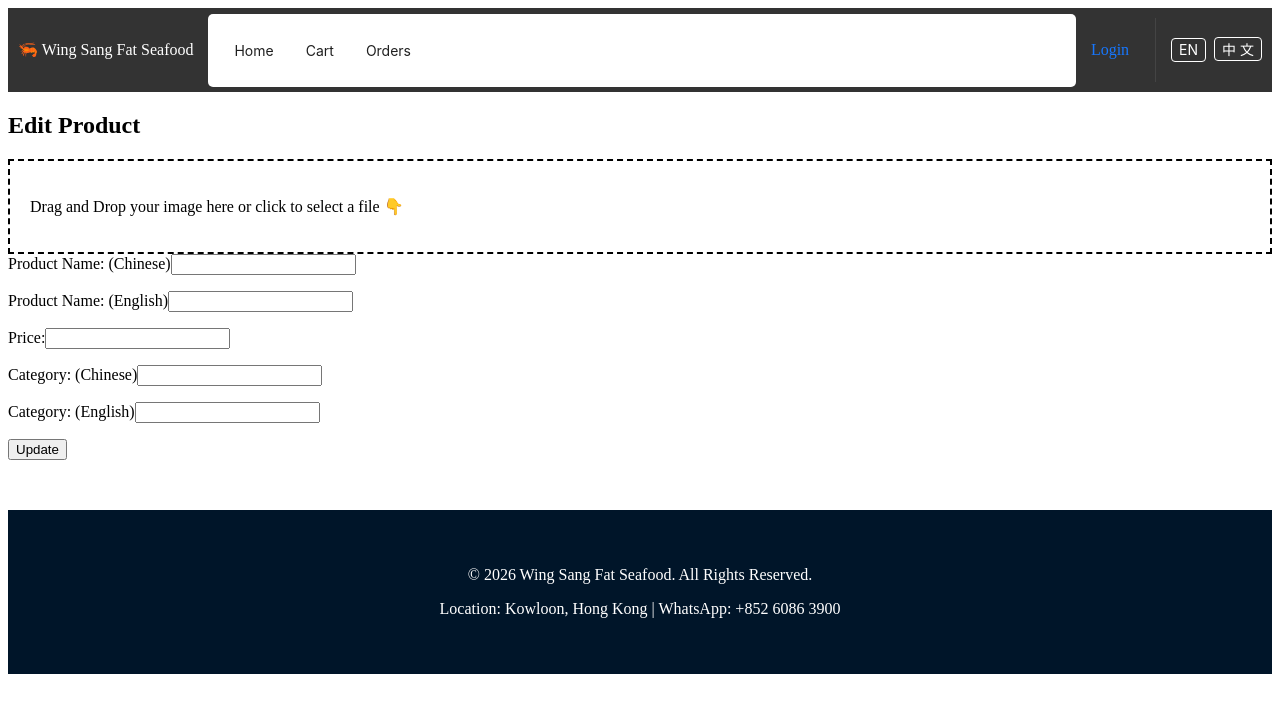
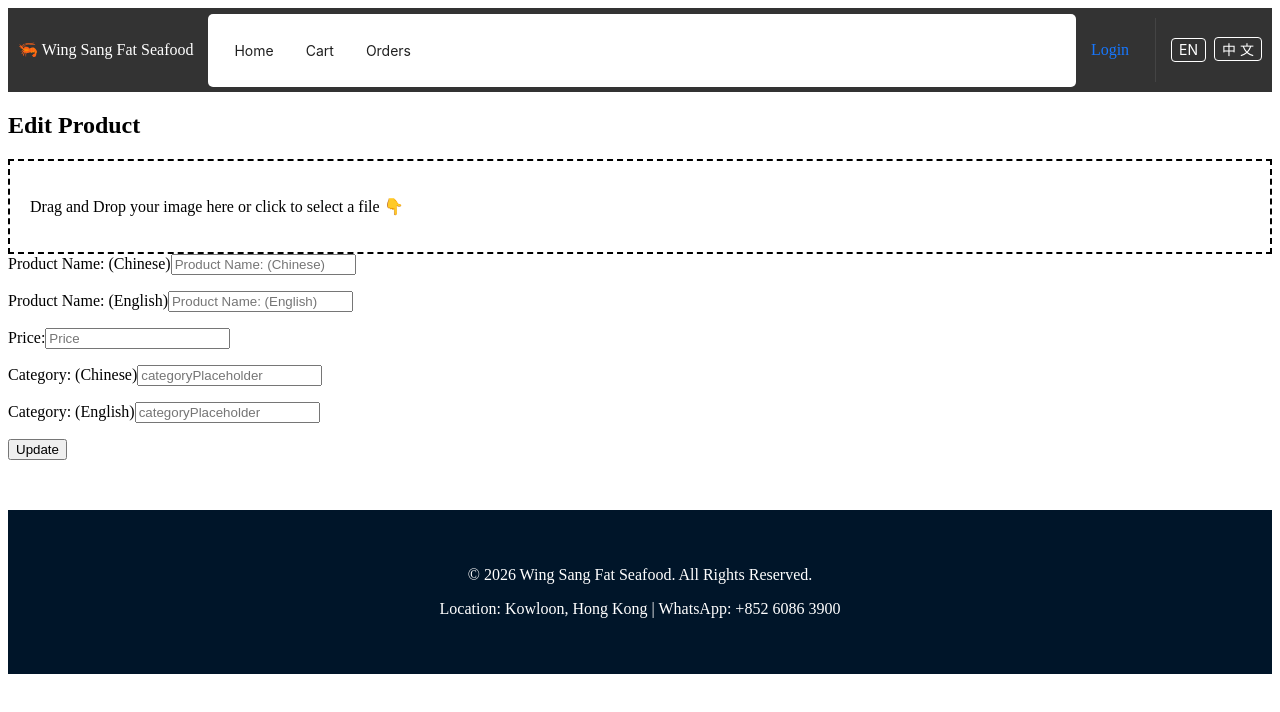
Before and after one commit to Sherman-Shek/seafood-app, a React (Create React App) app: page /1/edit/1 in a window 1280 px wide. Shown: the top 712 px of the page. Built offline with nearby package versions, Linux system fonts and the light colour scheme; no server answers.

Commit message:
Fix: translate function

```diff
--- a/src/components/EditSeafood.js
+++ b/src/components/EditSeafood.js
@@ -136,7 +136,7 @@ function EditSeafood() {
                 <label>{t("productNameZh")}</label>
                 <input
                     name="name_zh"
-                    placeholder={displayLang(form.name)}
+                    placeholder={t("productPlaceholderZh")}
                     value={form.name?.zh || ""}
                     onChange={handleChange}
                 />
@@ -144,7 +144,7 @@ function EditSeafood() {
                 <label>{t("productNameEn")}</label>
                 <input
                     name="name_en"
-                    placeholder={displayLang(form.name)}
+                    placeholder={t("productPlaceholderEn")}
                     value={form.name?.en || ""}
                     onChange={handleChange}
                 />
@@ -153,7 +153,7 @@ function EditSeafood() {
                 <input
                     name="price"
                     type="number"
-                    placeholder={displayLang(form.price)}
+                    placeholder={t("pricePlaceholder")}
                     value={form.price}
                     onChange={handleChange}
                 />
@@ -161,7 +161,7 @@ function EditSeafood() {
                 <label>{t("categoryZh")}</label>
                 <input
                     name="category_zh"
-                    placeholder={displayLang(form.category)}
+                    placeholder={t("categoryPlaceholder")}
                     value={form.category?.zh || ""}
                     onChange={handleChange}
                 />
@@ -169,7 +169,7 @@ function EditSeafood() {
                 <label>{t("categoryEn")}</label>
                 <input
                     name="category_en"
-                    placeholder={displayLang(form.category)}
+                    placeholder={t("categoryPlaceholder")}
                     value={form.category?.en || ""}
                     onChange={handleChange}
 
--- a/src/pages/AddSeafood.js
+++ b/src/pages/AddSeafood.js
@@ -134,7 +134,7 @@ function AddSeafood({ onAdd }) {
                 <input
                     type="text"
                     name="name_en"
-                    placeholder={t("productPlaceholder")}
+                    placeholder={t("productPlaceholderEn")}
                     value={form.name.en}
                     onChange={handleChange}
                     required
@@ -144,7 +144,7 @@ function AddSeafood({ onAdd }) {
                 <input
                     type="text"
                     name="name_zh"
-                    placeholder={t("productPlaceholder")}
+                    placeholder={t("productPlaceholderZh")}
                     value={form.name.zh}
                     onChange={handleChange}
                     required
@@ -163,7 +163,7 @@ function AddSeafood({ onAdd }) {
                 <label>{t("categoryZh") || "Category"}</label>
                 <input
                     name="category"
-                    placeholder={t("categoryPlaceholder")}
+                    placeholder={t("categoryPlaceholderZh")}
                     value={form.category}
                     onChange={(e) => setForm({ ...form, category: e.target.value })}
                     required
@@ -172,7 +172,7 @@ function AddSeafood({ onAdd }) {
                 <label>{t("categoryEn") || "Category"}</label>
                 <input
                     name="category"
-                    placeholder={t("categoryPlaceholder")}
+                    placeholder={t("categoryPlaceholderEn")}
                     value={form.category}
                     onChange={(e) => setForm({ ...form, category: e.target.value })}
                     required
```
